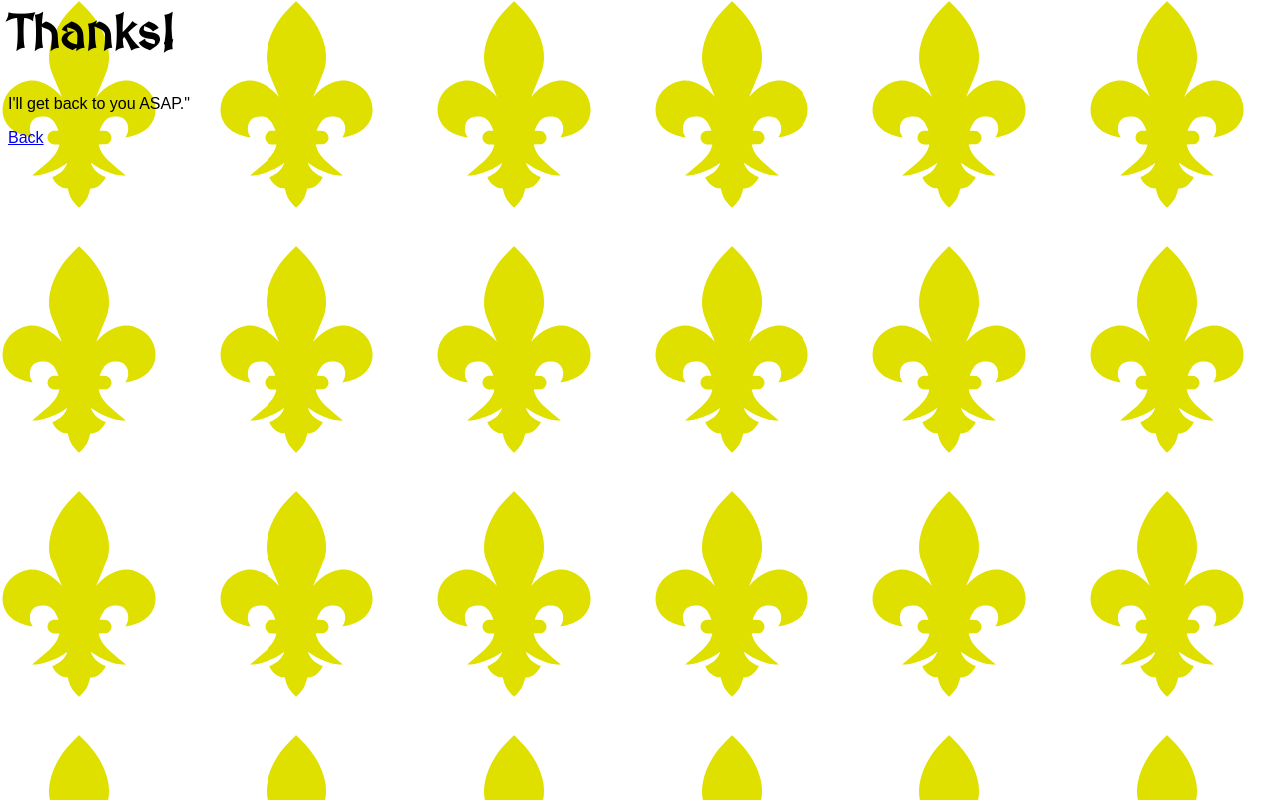
After one commit to smpcole/asoiaf-vs-tac, a PHP site: page /contribute/thankyou.html in a window 1280 px wide. The commit adds this page. Run offline with PHP 8.4, Linux system fonts and the light colour scheme.

Commit message:
Redirect to thank you page on successful submit
Issue #24

```diff
--- a/contribute/form_submitted.php
+++ b/contribute/form_submitted.php
@@ -35,9 +35,8 @@ if(isset($_POST["submit"])) {
     $subject = "Your submission to The Original GOT";
 
     if(mail($email, $subject, $msg, $header)) {
-    	$response = "Thanks!  I'll get back to you ASAP.";
-    	// Clear form since the submit was successful
-    	$asoiaf = $tac = $connections = $name = $email = $citeas = $link = "";
+    	// Redirect to thank you page.  This protects against duplicate submission of form
+    	header("Location: thankyou.html");
     }
     else
     	$response = error("Uh oh!  Your submission could not be delivered for some reason.");
--- a/contribute/index.php
+++ b/contribute/index.php
@@ -1,3 +1,5 @@
+<?php include_once "form_submitted.php";?>
+
 <html>
 
 <head>
@@ -9,8 +11,6 @@
 
 <body>
   <h1>Contribute</h1>
-
-  <?php include_once "form_submitted.php"; ?>
 
   <form method="post">
 	<i>A Song of Ice and Fire</i> character:<br>
--- /dev/null
+++ b/contribute/thankyou.html
@@ -0,0 +1,16 @@
+<html>
+
+  <head>
+	<link href="https://fonts.googleapis.com/css?family=MedievalSharp" rel="stylesheet" type="text/css">
+	<link rel="stylesheet" type="text/css" href="../styles.css">
+
+	<title>The Original GOT - Thank you!</title>
+  </head>
+
+  <body>
+	<h1>Thanks!</h1>
+	<p>I'll get back to you ASAP."</p>
+	<a href="..">Back</a>
+  </body>
+
+</html>
```
